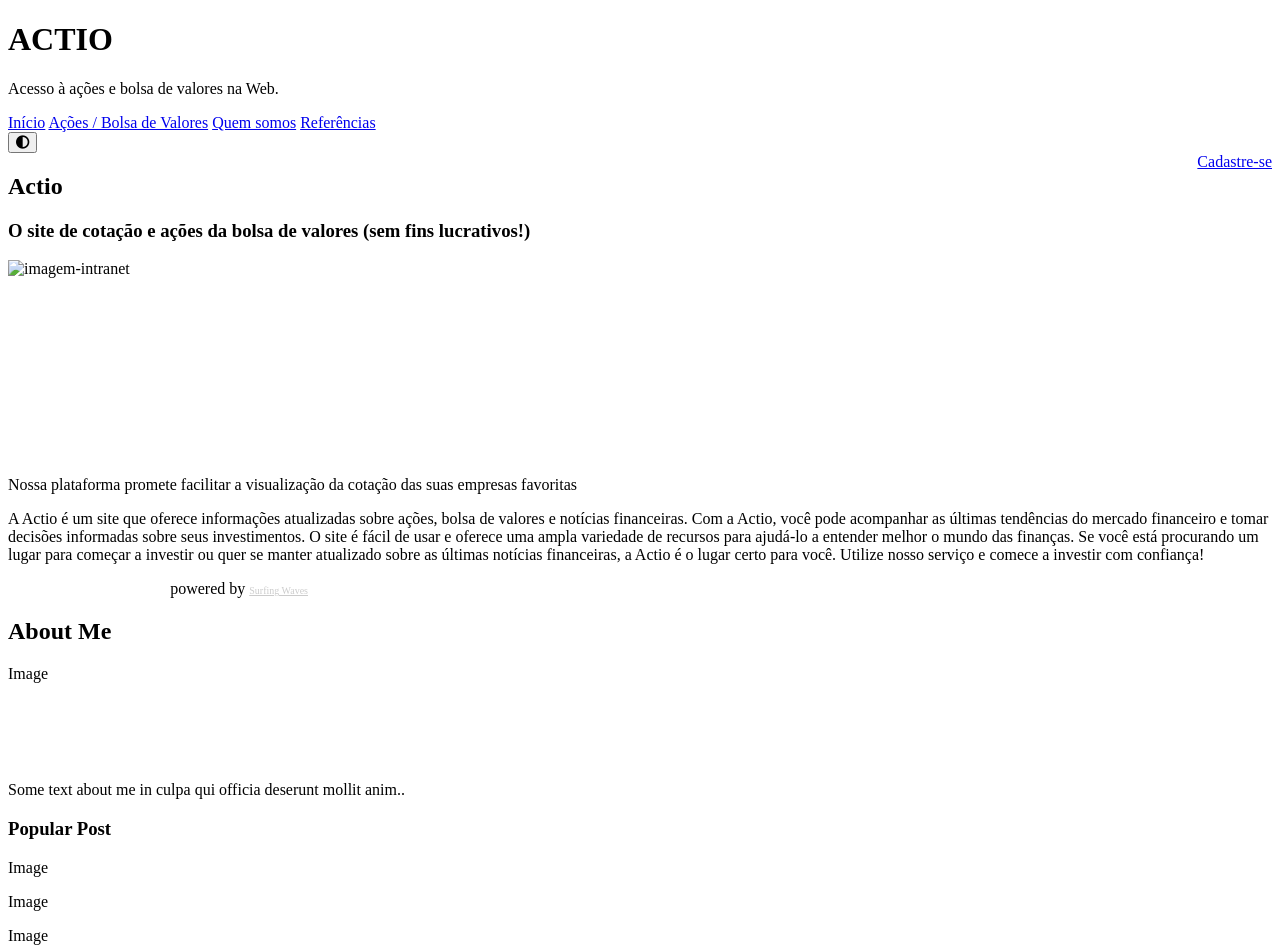
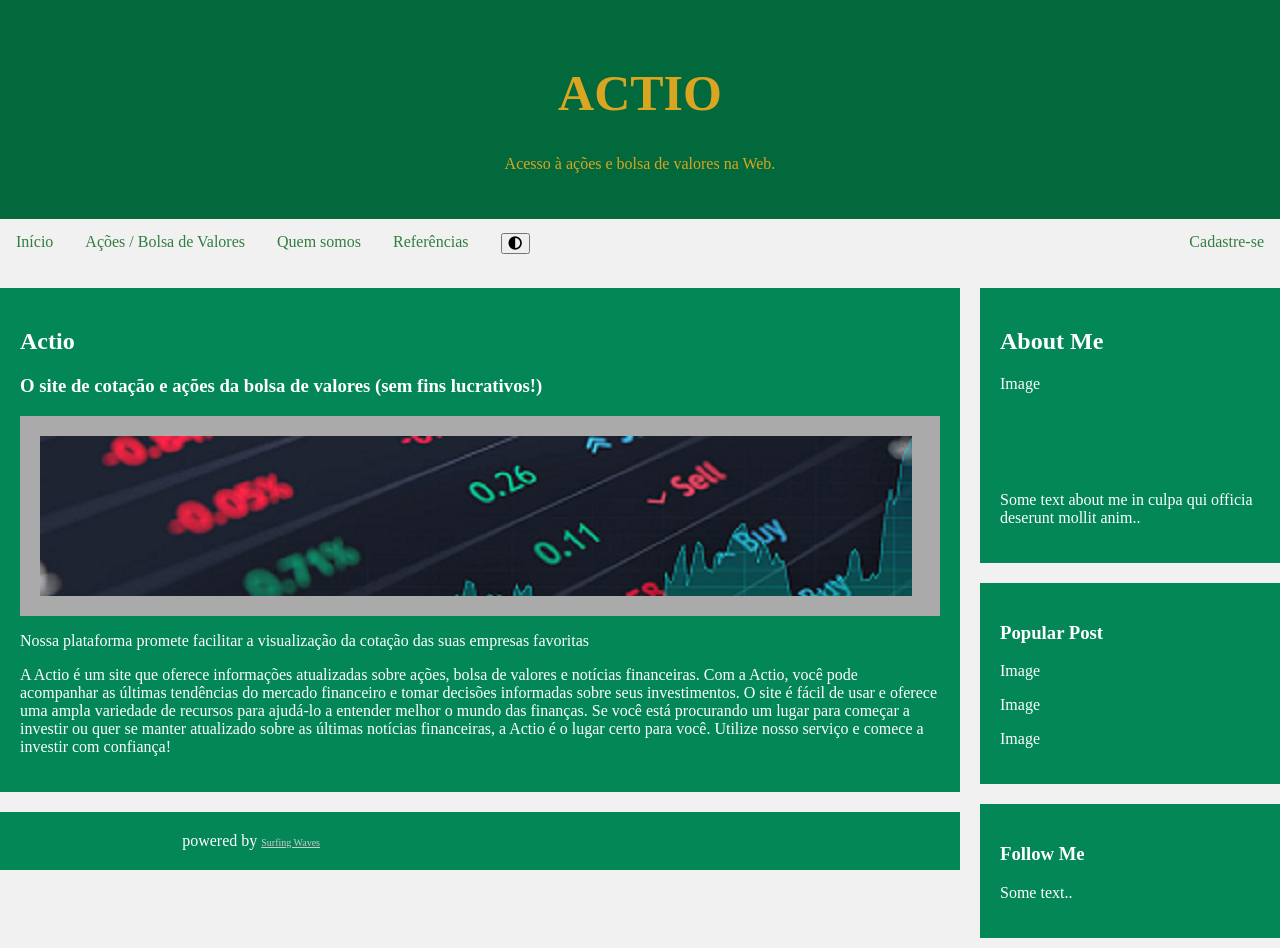
Before and after one commit to jarthurnmelo/site_criativo_WEB, a plain HTML site: page index.html in a window 1280 px wide. Shown: the top 948 px of the page. Drawn offline with Linux system fonts and the light colour scheme; the site is published under a folder, as on GitHub Pages, so addresses that start at the root find nothing; a script that the page names is missing.

Commit message:
Update index.html

```diff
--- a/index.html
+++ b/index.html
@@ -3,9 +3,9 @@
     <head>
         <meta charset="UTF-8">
         <title>Actio: acesso à ações e bolsa de valores Web</title>
-        <link rel="stylesheet" href="/actioNew_cssindex.css">
+        <link rel="stylesheet" href="actioNew_cssindex.css">
         <meta name="viewport" content="width=device-width, initial-scale=1.0">
-        <link rel="shortcut icon" type="image/x-icon" href="/favicon.ico">
+        <link rel="shortcut icon" type="image/x-icon" href="favicon.ico">
         <script src="https://kit.fontawesome.com/07a56f85e8.js" crossorigin="anonymous"></script>
     </head>
     <body>
@@ -15,7 +15,7 @@
         </div>
         <div class="topbar">
             <div class="topnav">
-                <a href="/index.html">Início</a>
+                <a href="index.html">Início</a>
                 <a href="https://jarthurnmelo.github.io/site_criativo_WEB/actio_incorporado.html">Ações / Bolsa de Valores</a>
                 <a href="#QuemSomos">Quem somos</a>
                 <a href="#Referencias">Referências</a>
@@ -75,7 +75,7 @@
                         <h3 class="text">O site de cotação e ações da bolsa de valores (sem fins lucrativos!)</h3>
 
                         <div class="imgint" style="height:200px;">
-                            <img src="/stock-value.png" alt="imagem-intranet">
+                            <img src="stock-value.png" alt="imagem-intranet">
                         </div>
                         <p class="text">Nossa plataforma promete facilitar a visualização da cotação das suas empresas favoritas</p>
                         <p class="text">A Actio é um site que oferece informações atualizadas sobre ações, bolsa de valores e notícias financeiras. Com a Actio, você pode acompanhar as últimas tendências do mercado financeiro e tomar decisões informadas sobre seus investimentos. O site é fácil de usar e oferece uma ampla variedade de recursos para ajudá-lo a entender melhor o mundo das finanças. Se você está procurando um lugar para começar a investir ou quer se manter atualizado sobre as últimas notícias financeiras, a Actio é o lugar certo para você. Utilize nosso serviço e comece a investir com confiança!</p>
@@ -124,6 +124,6 @@
         </div>
     </body>
 
-    <script src="/script.js"></script>
+    <script src="script.js"></script>
 
 </html>
```
